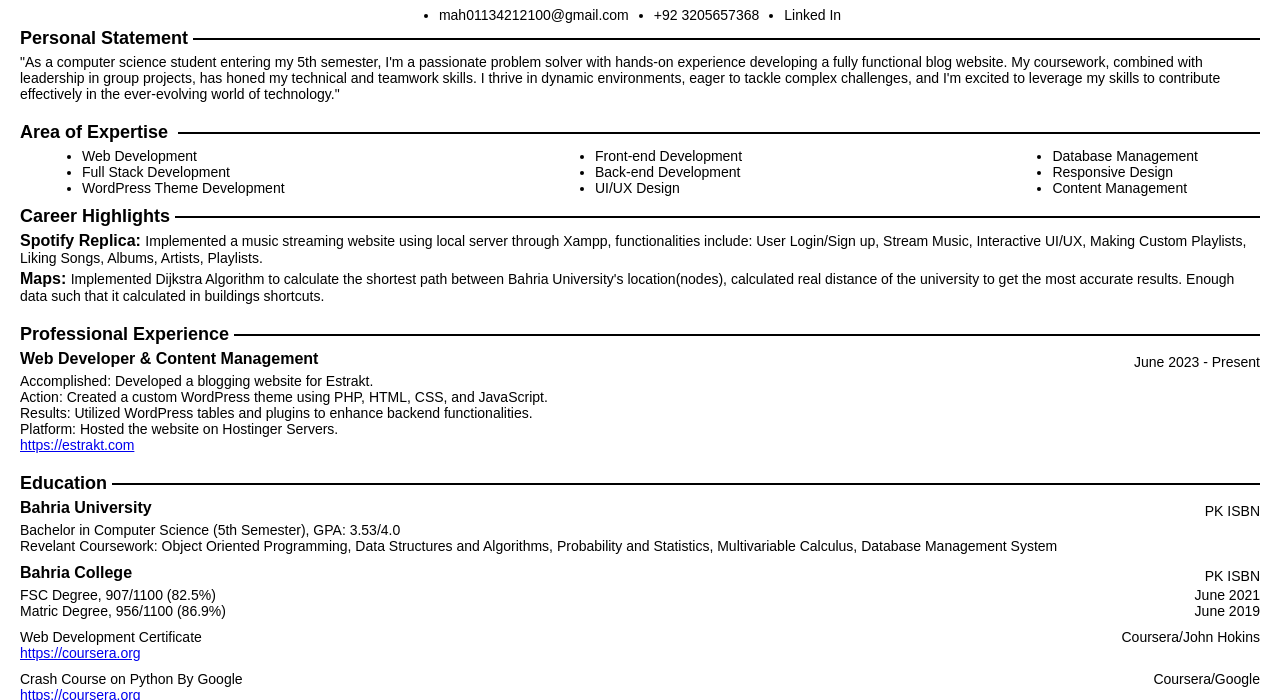
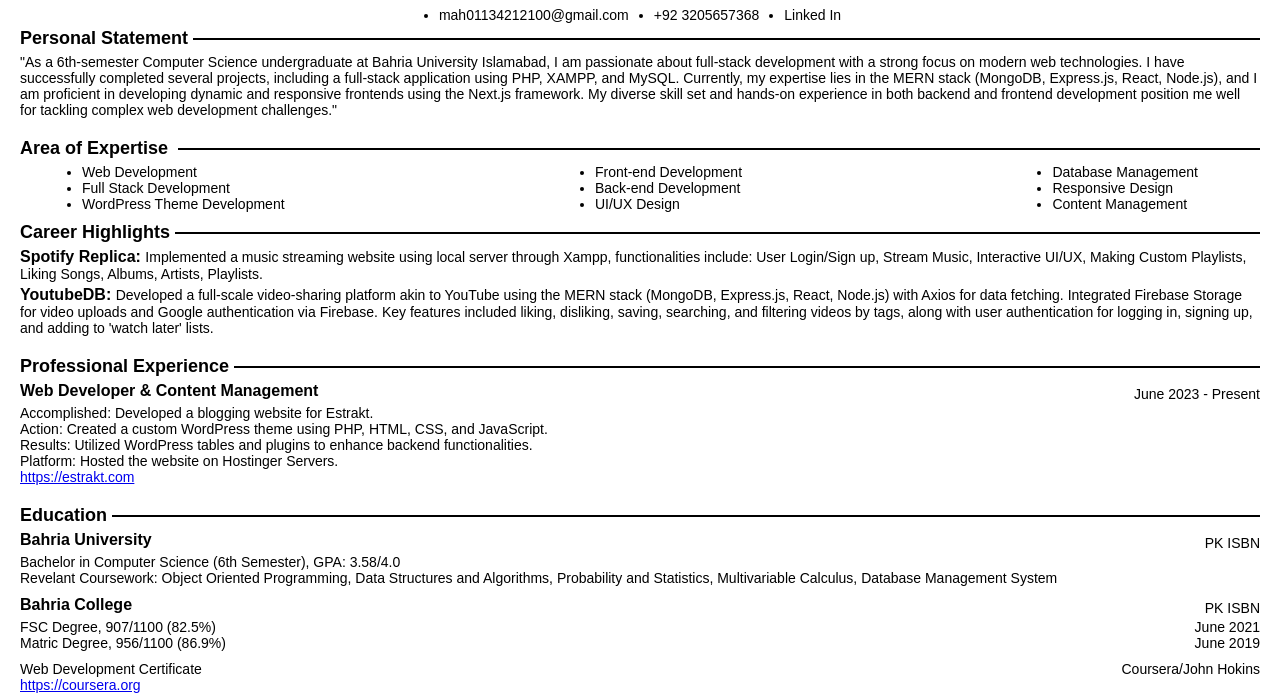
Before and after one commit to M-Ali-Haider/CVTemplate, a plain HTML site: page index.html in a window 1280 px wide. Shown: the part 87-787 px from the top of the page. Drawn offline with Linux system fonts and the light colour scheme.

Commit message:
updated CV

```diff
--- a/index.html
+++ b/index.html
@@ -32,7 +32,7 @@
 
             <!--PERSONAL STATEMENT CONTENT-->
             <div class="paragraph">
-                "As a computer science student entering my 5th semester, I'm a passionate problem solver with hands-on experience developing a fully functional blog website. My coursework, combined with leadership in group projects, has honed my technical and teamwork skills. I thrive in dynamic environments, eager to tackle complex challenges, and I'm excited to leverage my skills to contribute effectively in the ever-evolving world of technology."
+                "As a 6th-semester Computer Science undergraduate at Bahria University Islamabad, I am passionate about full-stack development with a strong focus on modern web technologies. I have successfully completed several projects, including a full-stack application using PHP, XAMPP, and MySQL. Currently, my expertise lies in the MERN stack (MongoDB, Express.js, React, Node.js), and I am proficient in developing dynamic and responsive frontends using the Next.js framework. My diverse skill set and hands-on experience in both backend and frontend development position me well for tackling complex web development challenges."
             </div>
 
         </div>
@@ -88,11 +88,11 @@
                 <div>
 
                     <!--#2 CAREER HIGHLIGHT HEADING-->
-                    <span class="span-heading">Maps: </span>
+                    <span class="span-heading">YoutubeDB: </span>
 
                     <!--#2 CAREER HIGHLIGHT HEADING-->
                     <span>
-                        Implemented Dijkstra Algorithm to calculate the shortest path between Bahria University's location(nodes), calculated real distance of the university to get the most accurate results. Enough data such that it calculated in buildings shortcuts.
+                        Developed a full-scale video-sharing platform akin to YouTube using the MERN stack (MongoDB, Express.js, React, Node.js) with Axios for data fetching. Integrated Firebase Storage for video uploads and Google authentication via Firebase. Key features included liking, disliking, saving, searching, and filtering videos by tags, along with user authentication for logging in, signing up, and adding to 'watch later' lists.
                     </span>
                 </div>
 
@@ -148,7 +148,7 @@
                 <div class="hehe">
                     <span class="span-heading">Bahria University</span><span>PK ISBN</span>
                 </div>
-                <p>Bachelor in Computer Science (5th Semester), GPA: 3.53/4.0</p>
+                <p>Bachelor in Computer Science (6th Semester), GPA: 3.58/4.0</p>
                 <p>Revelant Coursework: Object Oriented Programming, Data Structures and Algorithms, Probability and Statistics, Multivariable Calculus, Database Management System </p>
             </div>
 
```
